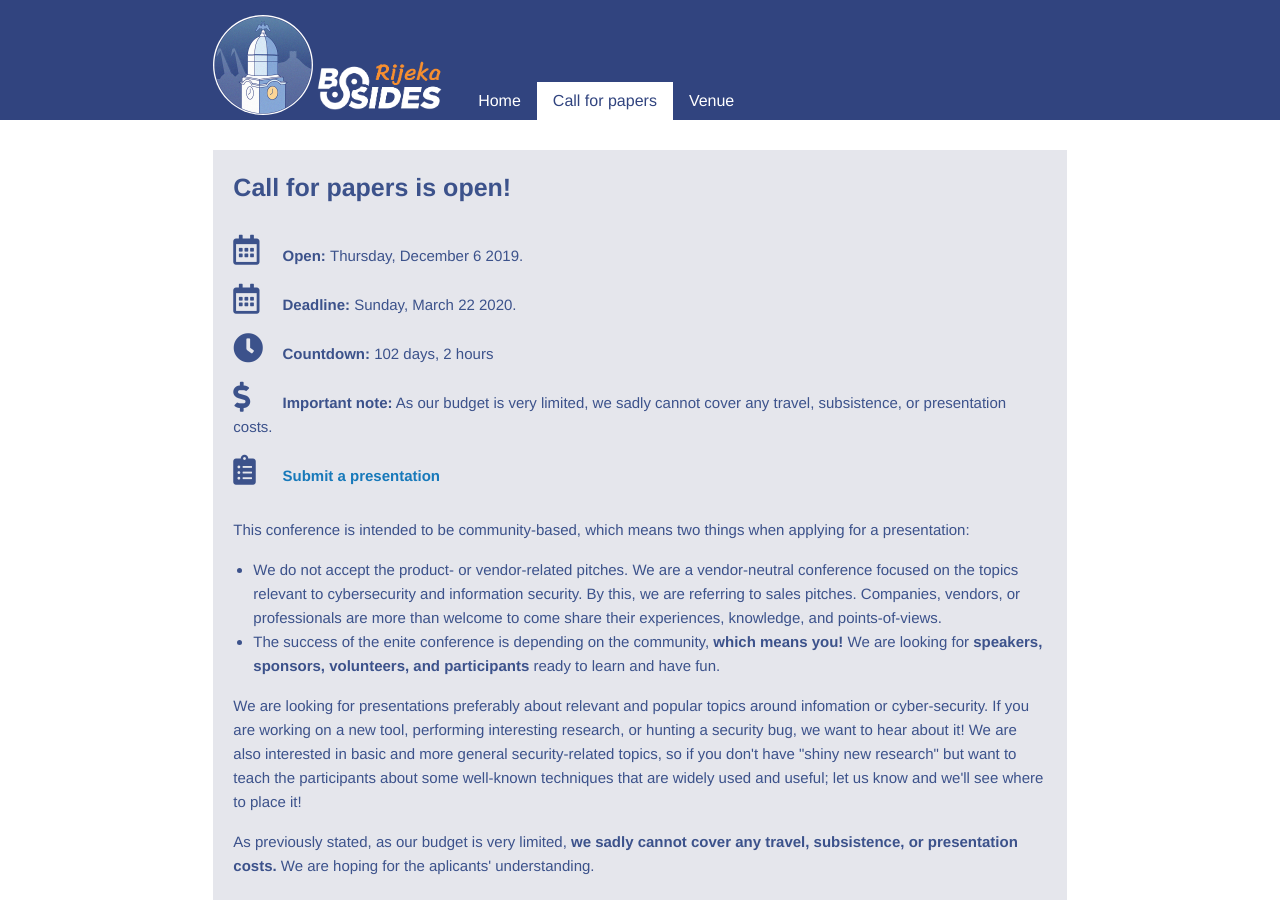
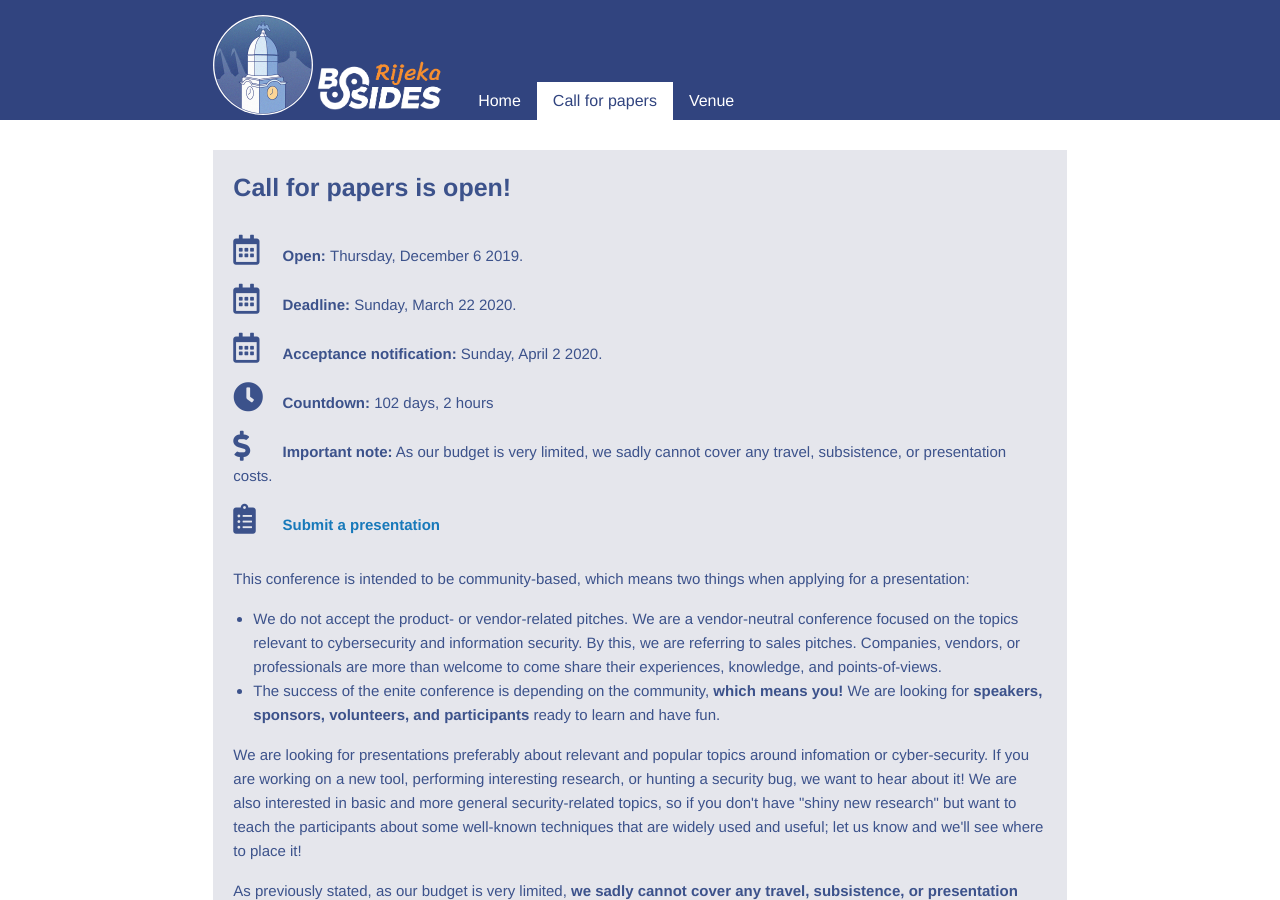
Before and after one commit to amohar/bsides-rijeka-website, a Jekyll site: the page built from cfp.html, in a window 1280 px wide and 900 px high. Built offline with Jekyll 4.4.1, drawn with Linux system fonts in a browser that asks for light colours; nearby versions of some CDN libraries.

Commit message:
Added acceptance notification date

```diff
--- a/_config.yml
+++ b/_config.yml
@@ -35,6 +35,7 @@ when: Friday, May 22 2020.
 at_what_time: 8:00 - 18:00
 cfp_open: Thursday, December 6 2019.
 cfp_deadline: Sunday, March 22 2020.
+cfp_acceptance_notification: Sunday, April 2 2020.
 cfp_is_open: true
 
 
--- a/cfp.html
+++ b/cfp.html
@@ -8,6 +8,7 @@ title: Call for Presentations
     <div class="inner-info">
         <p><i class="quick-info-icon far fa-calendar-alt"></i> <span><strong>Open: </strong>{{site.cfp_open}}</span></p>
         <p><i class="quick-info-icon far fa-calendar-alt"></i> <span><strong>Deadline: </strong>{{site.cfp_deadline}}</span></p>
+        <p><i class="quick-info-icon far fa-calendar-alt"></i> <span><strong>Acceptance notification: </strong>{{site.cfp_acceptance_notification}}</span></p>
         {% if site.cfp_is_open %}
         <p><i class="quick-info-icon fas fa-clock"></i> <span><strong>Countdown: </strong><span  id="cfp-countdown"></span></p>
         <p><i class="quick-info-icon fas fa-dollar-sign"></i><strong> Important note:</strong> As our budget is very limited, we sadly cannot cover any travel, subsistence, or presentation costs. </p>
```
